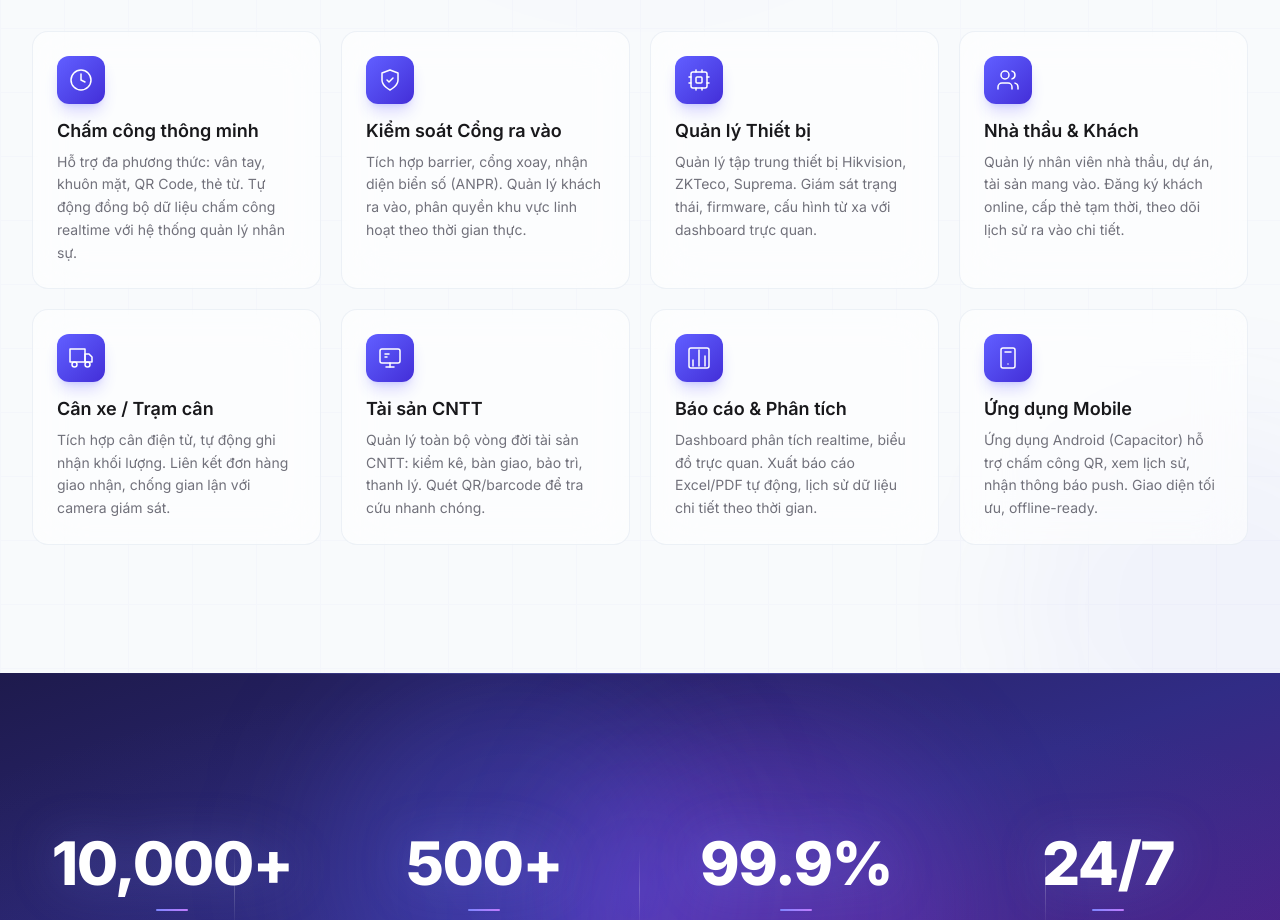
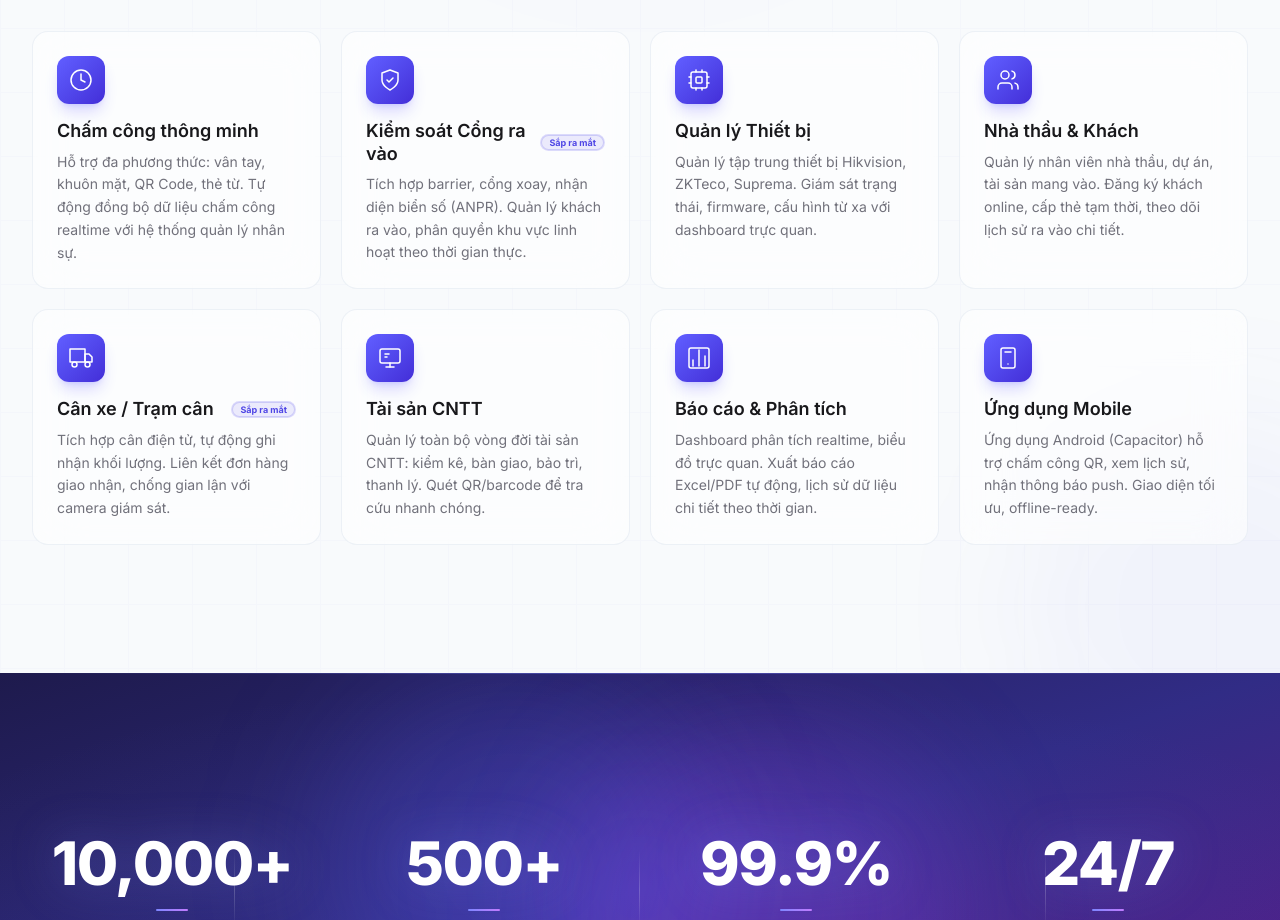
Before and after one commit to knghia2902/nATime-Web, a Next.js app: page / in a window 1280 px wide. Shown: the part 1220-2140 px from the top of the page. Built offline with nearby package versions, Linux system fonts and the light colour scheme; no server answers.

Commit message:
feat: mark Gate Control and Weighbridge modules as Coming Soon across features, pricing, and dashboard pages

```diff
--- a/src/app/dashboard/page.tsx
+++ b/src/app/dashboard/page.tsx
@@ -308,8 +308,8 @@ export default function CustomerDashboard() {
 
     const modulesMapping: Record<string, { vi: string; en: string; maxDev: number }> = {
       attendance: { vi: 'Chấm công thông minh (Smart Attendance)', en: 'Smart Time Attendance', maxDev: 15 },
-      access: { vi: 'Kiểm soát Cổng ra vào (Gate Access Control)', en: 'Gate Access Control', maxDev: 8 },
-      weighbridge: { vi: 'Trạm cân xe (Weighbridge Control)', en: 'Weighbridge Management', maxDev: 2 },
+      access: { vi: 'Kiểm soát Cổng ra vào (Sắp ra mắt)', en: 'Gate Access Control (Soon)', maxDev: 8 },
+      weighbridge: { vi: 'Trạm cân xe (Sắp ra mắt)', en: 'Weighbridge Management (Soon)', maxDev: 2 },
       asset: { vi: 'Tài sản CNTT (IT Asset Management)', en: 'IT Asset Management', maxDev: 100 },
     };
 
@@ -1172,8 +1172,8 @@ export default function CustomerDashboard() {
                         className="w-full rounded-md border border-border bg-background px-3 py-2 text-xs text-foreground focus:border-primary/50 focus:outline-none transition-colors duration-200 cursor-pointer"
                       >
                         <option value="attendance">{t('Chấm công thông minh', 'Smart Attendance')}</option>
-                        <option value="access">{t('Kiểm soát Cổng ra vào', 'Gate Access Control')}</option>
-                        <option value="weighbridge">{t('Cân xe / Trạm cân', 'Weighbridge System')}</option>
+                        <option value="access">{t('Kiểm soát Cổng ra vào (Sắp ra mắt)', 'Gate Access Control (Soon)')}</option>
+                        <option value="weighbridge">{t('Cân xe / Trạm cân (Sắp ra mắt)', 'Weighbridge System (Soon)')}</option>
                         <option value="asset">{t('Tài sản CNTT', 'IT Asset Management')}</option>
                       </select>
                     </div>
--- a/src/app/features/page.tsx
+++ b/src/app/features/page.tsx
@@ -802,6 +802,7 @@ interface FeatureSection {
   description: { vi: string; en: string };
   bullets: Array<{ vi: string; en: string }>;
   svgType: string;
+  comingSoon?: boolean;
 }
 
 export default function FeaturesPage() {
@@ -839,7 +840,8 @@ export default function FeaturesPage() {
         { vi: 'Tự động mở toàn bộ cổng khi xảy ra sự cố khẩn cấp hoặc báo cháy (Fire integration).', en: 'Auto-release all gates during emergency evacuations or fire alarms.' },
         { vi: 'Chế độ Anti-passback ngăn chặn việc quay vòng thẻ hoặc đi theo đuôi (tailgating).', en: 'Anti-passback mode to prevent card sharing or tailgating entry.' }
       ],
-      svgType: 'access'
+      svgType: 'access',
+      comingSoon: true
     },
     {
       id: 'device-management',
@@ -887,7 +889,8 @@ export default function FeaturesPage() {
         { vi: 'Tự động cân 2 lần (Gross/Tare) để tính toán khối lượng tịnh (Net Weight).', en: 'Automated double-weighing (Gross/Tare) to calculate the exact Net Weight.' },
         { vi: 'Chụp ảnh xe và tài xế, in phiếu cân có mã QR bảo mật để chống làm giả.', en: 'Capture vehicle/driver snapshots and print secure QR-coded weight receipts.' }
       ],
-      svgType: 'weighbridge'
+      svgType: 'weighbridge',
+      comingSoon: true
     },
     {
       id: 'asset-management',
@@ -1025,13 +1028,22 @@ export default function FeaturesPage() {
                   <button
                     key={feature.id}
                     onClick={() => handleScrollTo(feature.id)}
-                    className={`px-3 py-1.5 md:px-4 md:py-2 text-xs md:text-sm font-medium rounded-full transition-all cursor-pointer ${
+                    className={`px-3 py-1.5 md:px-4 md:py-2 text-xs md:text-sm font-medium rounded-full transition-all cursor-pointer flex items-center gap-1.5 ${
                       activeSection === feature.id
                         ? 'bg-primary text-white shadow-md shadow-primary/20 scale-[1.02]'
                         : 'bg-card hover:bg-card-hover text-muted hover:text-foreground border border-border/80'
                     }`}
                   >
-                    {t(feature.badge.vi, feature.badge.en)}
+                    <span>{t(feature.badge.vi, feature.badge.en)}</span>
+                    {feature.comingSoon && (
+                      <span className={`inline-flex shrink-0 rounded-full px-1.5 py-0.2 text-[8px] font-bold ${
+                        activeSection === feature.id
+                          ? 'bg-white/20 text-white'
+                          : 'bg-primary/10 text-primary dark:bg-primary/20 dark:text-primary-light'
+                      }`}>
+                        Soon
+                      </span>
+                    )}
                   </button>
                 ))}
               </div>
@@ -1056,9 +1068,16 @@ export default function FeaturesPage() {
                       isEven ? 'lg:order-1' : 'lg:order-2'
                     }`}
                   >
-                    <span className="inline-block px-3.5 py-1 text-xs font-semibold tracking-wider text-primary bg-primary-light dark:bg-primary-light/10 rounded-full">
-                      {t(feature.badge.vi, feature.badge.en)}
-                    </span>
+                    <div className="flex items-center gap-2">
+                      <span className="inline-block px-3.5 py-1 text-xs font-semibold tracking-wider text-primary bg-primary-light dark:bg-primary-light/10 rounded-full">
+                        {t(feature.badge.vi, feature.badge.en)}
+                      </span>
+                      {feature.comingSoon && (
+                        <span className="inline-block px-2 py-0.5 text-[9px] font-bold text-primary bg-primary-light dark:bg-primary-light/10 border border-primary/20 rounded-full animate-pulse-glow">
+                          {t('SẮP RA MẮT', 'COMING SOON')}
+                        </span>
+                      )}
+                    </div>
                     <h2 className="text-2xl sm:text-3xl font-bold tracking-tight text-foreground">
                       {t(feature.title.vi, feature.title.en)}
                     </h2>
--- a/src/app/pricing/page.tsx
+++ b/src/app/pricing/page.tsx
@@ -91,7 +91,7 @@ export default function PricingPage() {
         { vi: 'Lên tới 500 nhân viên', en: 'Up to 500 employees', included: true },
         { vi: 'Hỗ trợ tối đa 10 thiết bị', en: 'Supports up to 10 devices', included: true },
         { vi: 'Chấm công thông minh nâng cao', en: 'Advanced smart attendance', included: true },
-        { vi: 'Kiểm soát cổng ra vào chuyên nghiệp', en: 'Pro gate access control', included: true },
+        { vi: 'Kiểm soát cổng ra vào (Sắp ra mắt)', en: 'Gate access control (Soon)', included: true },
         { vi: 'Nhà thầu & Khách (Cơ bản)', en: 'Contractor & Visitor (Basic)', included: true },
         { vi: 'Tài sản CNTT (Cơ bản)', en: 'IT Asset Management (Basic)', included: true },
         { vi: 'Hỗ trợ nhanh qua Chat/Phone 24/7', en: 'Fast Chat/Phone support 24/7', included: true },
@@ -112,7 +112,7 @@ export default function PricingPage() {
         { vi: 'Không giới hạn nhân viên', en: 'Unlimited employees', included: true },
         { vi: 'Không giới hạn thiết bị', en: 'Unlimited devices', included: true },
         { vi: 'Đầy đủ tất cả các phân hệ', en: 'Full access to all modules', included: true },
-        { vi: 'Phân hệ Trạm cân (Weighbridge)', en: 'Weighbridge module included', included: true },
+        { vi: 'Phân hệ Trạm cân (Weighbridge) (Sắp ra mắt)', en: 'Weighbridge module (Soon)', included: true },
         { vi: 'Tài sản CNTT nâng cao', en: 'Advanced IT Asset Management', included: true },
         { vi: 'Tùy chọn triển khai tự lưu trữ (Self-host)', en: 'On-premises / Self-host option', included: true },
         { vi: 'Kỹ sư triển khai riêng biệt & SLA khắt khe', en: 'Dedicated engineer & strict SLA', included: true },
@@ -137,7 +137,7 @@ export default function PricingPage() {
       categoryNameEn: 'Attendance & Access Modules',
       features: [
         { nameVi: 'Chấm công thông minh (Smart Attendance)', nameEn: 'Smart Time Attendance', standard: t('Cơ bản', 'Basic'), professional: t('Nâng cao', 'Advanced'), enterprise: t('Tùy biến cao', 'Highly Customized') },
-        { nameVi: 'Kiểm soát cổng ra vào (Gate Access Control)', nameEn: 'Gate Access Control', standard: false, professional: true, enterprise: true },
+        { nameVi: 'Kiểm soát cổng ra vào (Gate Access Control) (Sắp ra mắt)', nameEn: 'Gate Access Control (Soon)', standard: false, professional: true, enterprise: true },
         { nameVi: 'Quản lý thiết bị đa điểm', nameEn: 'Multi-site device management', standard: t('Cơ bản', 'Basic'), professional: t('Nâng cao', 'Advanced'), enterprise: t('Tập trung & Tự động', 'Centralized & Auto') },
         { nameVi: 'Quản lý ca kíp phức tạp', nameEn: 'Complex shift schedules', standard: false, professional: true, enterprise: true },
         { nameVi: 'Đăng ký khuôn mặt/vân tay từ xa', nameEn: 'Remote face/fingerprint enrollment', standard: false, professional: true, enterprise: true },
@@ -149,7 +149,7 @@ export default function PricingPage() {
       features: [
         { nameVi: 'Nhà thầu & Khách (Contractor & Visitor)', nameEn: 'Contractor & Visitor Management', standard: false, professional: t('Cơ bản', 'Basic'), enterprise: t('Chuyên sâu', 'Enterprise Pro') },
         { nameVi: 'Tài sản CNTT (IT Asset Management)', nameEn: 'IT Asset Management', standard: false, professional: t('Cơ bản', 'Basic'), enterprise: t('Nâng cao', 'Advanced') },
-        { nameVi: 'Phân hệ Cân xe / Trạm cân (Weighbridge)', nameEn: 'Weighbridge integration', standard: false, professional: false, enterprise: true },
+        { nameVi: 'Phân hệ Cân xe / Trạm cân (Weighbridge) (Sắp ra mắt)', nameEn: 'Weighbridge integration (Soon)', standard: false, professional: false, enterprise: true },
         { nameVi: 'Ứng dụng di động (Mobile App)', nameEn: 'Mobile Application', standard: t('Cơ bản (Chỉ xem)', 'Basic (View Only)'), professional: t('Pro (GPS / Wifi)', 'Pro (GPS / Wifi)'), enterprise: t('Tùy biến thương hiệu', 'Custom Brand / Whitelabel') },
       ],
     },
--- a/src/components/sections/Features.tsx
+++ b/src/components/sections/Features.tsx
@@ -9,6 +9,7 @@ interface Feature {
   descVi: string;
   descEn: string;
   icon: React.ReactNode;
+  comingSoon?: boolean;
 }
 
 const features: Feature[] = [
@@ -42,6 +43,7 @@ const features: Feature[] = [
       'Tích hợp barrier, cổng xoay, nhận diện biển số (ANPR). Quản lý khách ra vào, phân quyền khu vực linh hoạt theo thời gian thực.',
     descEn:
       'Integrated barriers, turnstiles, and ANPR plate recognition. Visitor management with flexible zone-based access permissions in real time.',
+    comingSoon: true,
     icon: (
       <svg
         width="24"
@@ -121,6 +123,7 @@ const features: Feature[] = [
       'Tích hợp cân điện tử, tự động ghi nhận khối lượng. Liên kết đơn hàng giao nhận, chống gian lận với camera giám sát.',
     descEn:
       'Integrated electronic scales with automatic weight recording. Linked delivery orders with anti-fraud surveillance camera verification.',
+    comingSoon: true,
     icon: (
       <svg
         width="24"
@@ -224,6 +227,7 @@ function FeatureCard({
   icon,
   index,
   isVisible,
+  comingSoon,
 }: {
   titleVi: string;
   titleEn: string;
@@ -232,6 +236,7 @@ function FeatureCard({
   icon: React.ReactNode;
   index: number;
   isVisible: boolean;
+  comingSoon?: boolean;
 }) {
   const { t } = useLanguage();
   const cardRef = useRef<HTMLDivElement>(null);
@@ -308,9 +313,14 @@ function FeatureCard({
         <h3
           className="text-lg font-semibold leading-tight text-zinc-900
             transition-colors duration-300 group-hover:text-indigo-700
-            dark:text-white dark:group-hover:text-indigo-300"
+            dark:text-white dark:group-hover:text-indigo-300 flex items-center justify-between gap-2 w-full"
         >
-          {t(titleVi, titleEn)}
+          <span>{t(titleVi, titleEn)}</span>
+          {comingSoon && (
+            <span className="inline-flex shrink-0 items-center rounded-full bg-primary/10 px-2 py-0.5 text-[9px] font-bold text-primary dark:bg-primary/20 dark:text-primary-light ring-1 ring-inset ring-primary/20 border border-primary/10">
+              {t('Sắp ra mắt', 'Soon')}
+            </span>
+          )}
         </h3>
         <p className="text-sm leading-relaxed text-zinc-500 dark:text-zinc-400">
           {t(descVi, descEn)}
```
